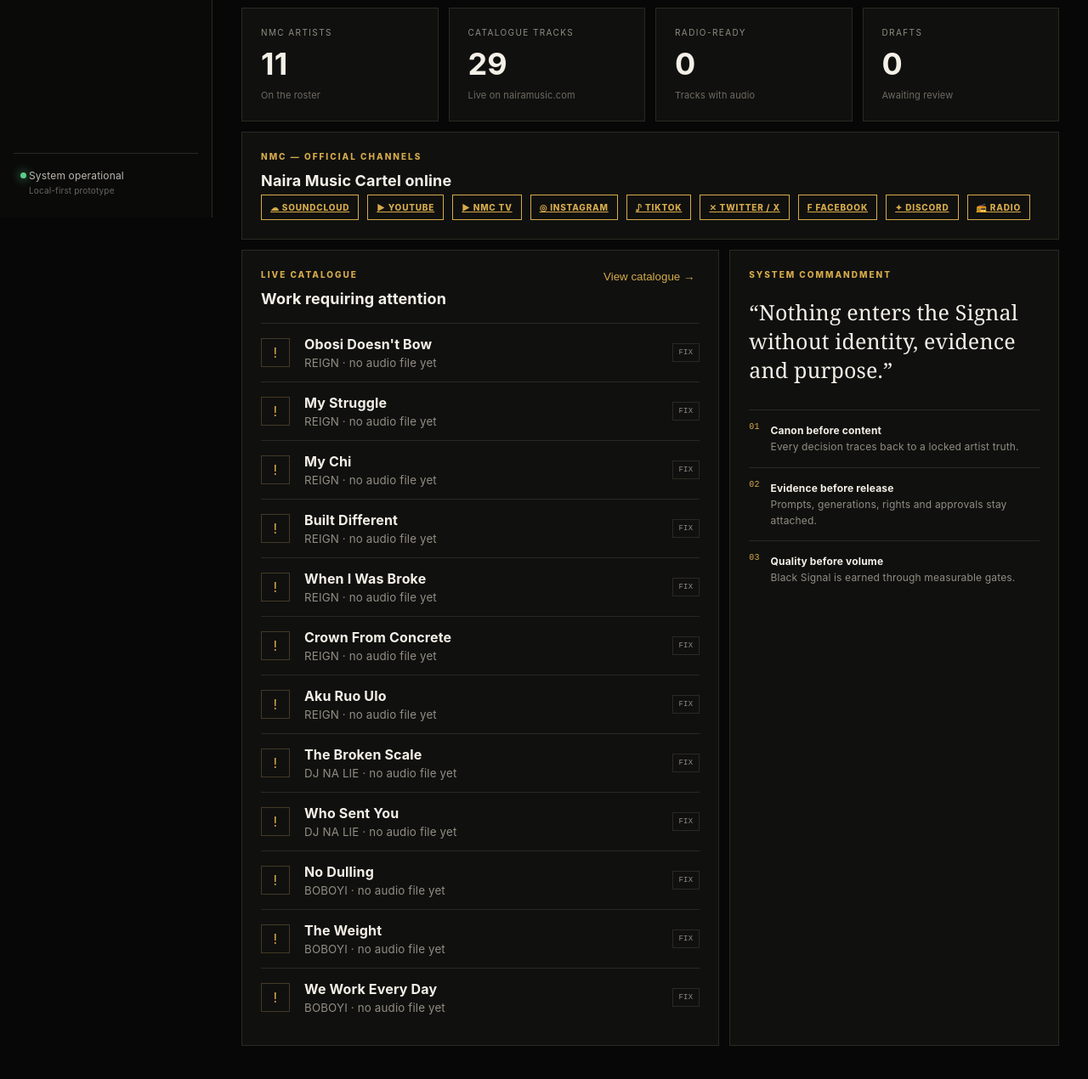
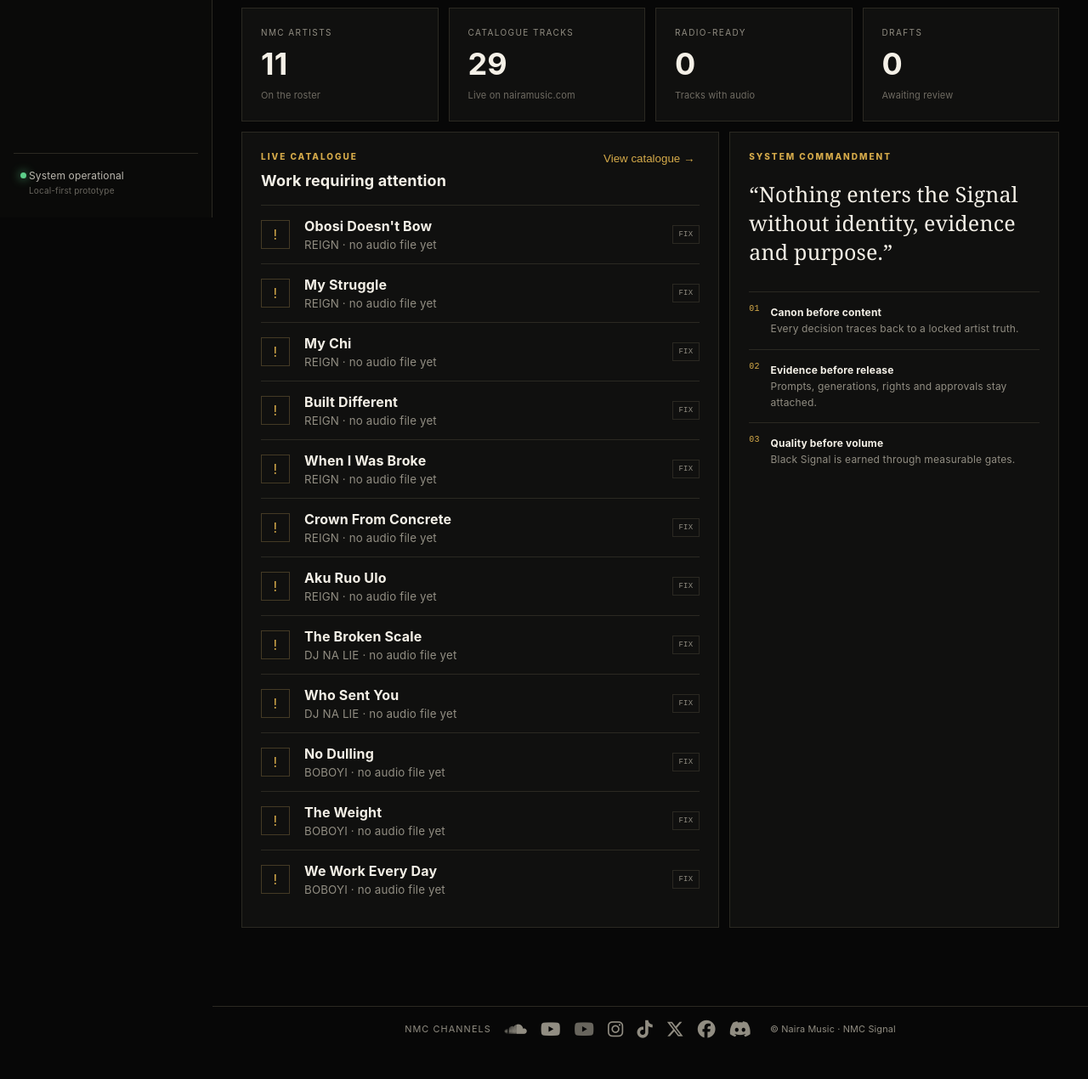
Before and after one commit to nairamusic/signal-os, a website: page index.html in a window 1280 px wide. Shown: the part 544-1814 px from the top of the page at 85% size. After the commit the page ends 1782 px from the top, so only its background shows below. Drawn offline with Linux system fonts and the light colour scheme; no server answers.

Commit message:
Add persistent footer with NMC social channel icons (Font Awesome brands: SoundCloud/YouTube/NMC TV/Instagram/TikTok/X/Facebook/Discord); remove redundant Command channels row

```diff
--- a/index.html
+++ b/index.html
@@ -5,6 +5,7 @@
   <meta name="viewport" content="width=device-width,initial-scale=1">
   <meta name="theme-color" content="#070707">
   <title>SIGNAL//OS — Naira Music Creative Intelligence</title>
+  <link rel="stylesheet" href="https://cdnjs.cloudflare.com/ajax/libs/font-awesome/6.5.2/css/all.min.css">
   <link rel="stylesheet" href="styles.css">
   <link rel="stylesheet" href="structure.css">
   <link rel="stylesheet" href="rotation.css">
@@ -15,6 +16,13 @@
   <link rel="stylesheet" href="radio.css">
   <link rel="stylesheet" href="catalogue.css">
   <link rel="stylesheet" href="settings.css">
+  <style>
+    .app-foot{display:flex;align-items:center;gap:16px;justify-content:center;flex-wrap:wrap;padding:16px 12px;border-top:1px solid var(--line,#2a2a1f);margin-top:22px}
+    .app-foot .foot-label{font-size:.68rem;letter-spacing:.1em;text-transform:uppercase;color:var(--muted,#9a8f6f)}
+    .app-foot .foot-copy{font-size:.68rem;color:var(--muted,#9a8f6f);margin-left:6px}
+    .social-ic{color:var(--muted,#9a8f6f);font-size:1.3rem;text-decoration:none;transition:color .15s,transform .15s;display:inline-flex}
+    .social-ic:hover{color:var(--gold,#d8b45a);transform:translateY(-1px)}
+  </style>
 </head>
 <body>
   <div class="shell">
@@ -70,20 +78,6 @@
           <article><small>Radio-ready</small><strong id="blackMetric">—</strong><em>Tracks with audio</em></article>
           <article><small>Drafts</small><strong id="rightsMetric">—</strong><em>Awaiting review</em></article>
         </div>
-        <article class="panel" style="margin-bottom:12px">
-          <div class="panel-head"><div><p class="eyebrow">NMC — OFFICIAL CHANNELS</p><h2>Naira Music Cartel online</h2></div></div>
-          <div style="display:flex;gap:10px;flex-wrap:wrap;margin-top:6px">
-            <a class="button ghost small" href="https://soundcloud.com/nairamusic-nmc" target="_blank" rel="noopener">☁ SoundCloud</a>
-            <a class="button ghost small" href="https://www.youtube.com/@NairaMusicCartel" target="_blank" rel="noopener">▶ YouTube</a>
-            <a class="button ghost small" href="https://www.youtube.com/@NairaMusicTV" target="_blank" rel="noopener">▶ NMC TV</a>
-            <a class="button ghost small" href="https://instagram.com/nairamusicartel" target="_blank" rel="noopener">◎ Instagram</a>
-            <a class="button ghost small" href="https://www.tiktok.com/@NairaMusicCartel" target="_blank" rel="noopener">♪ TikTok</a>
-            <a class="button ghost small" href="https://x.com/Nairamusic" target="_blank" rel="noopener">✕ Twitter / X</a>
-            <a class="button ghost small" href="https://www.facebook.com/nairamusic" target="_blank" rel="noopener">f Facebook</a>
-            <a class="button ghost small" href="https://discord.gg/bvTZWcZXVa" target="_blank" rel="noopener">✦ Discord</a>
-            <a class="button ghost small" href="https://nairamusic.com/radio/" target="_blank" rel="noopener">📻 Radio</a>
-          </div>
-        </article>
         <div class="grid two">
           <article class="panel">
             <div class="panel-head"><div><p class="eyebrow">LIVE CATALOGUE</p><h2>Work requiring attention</h2></div><button class="text-button" data-jump="catalogue">View catalogue →</button></div>
@@ -487,6 +481,18 @@
           <article class="panel settings-custody"><div class="panel-head"><div><p class="eyebrow">DATA CUSTODY</p><h2>Persistence &amp; recovery</h2><p>SIGNAL//OS state saves to nairamusic.com and this browser. Export a snapshot before major changes.</p></div><div class="settings-card-actions"><button class="button ghost" type="button" id="syncNow">Save snapshot</button><button class="button ghost" type="button" id="downloadBackup">Download backup</button></div></div><div class="custody-grid"><div><small>SERVER STORAGE</small><strong id="storageState">CHECKING</strong><span>Synced to nairamusic.com</span></div><div><small>LAST SAVED</small><strong id="lastSaved">—</strong><span>Browser and server synchronised</span></div><div><small>RECORDS</small><strong id="recordCount">—</strong><span>Artists, tracks and audit events</span></div></div><div class="settings-card-actions" style="margin-top:12px"><button class="button ghost" type="button" id="exportSettingsBackup">Export full backup</button><button class="button" type="submit">Save settings</button></div></article>
         </form>
       </section>
+      <footer class="app-foot">
+        <span class="foot-label">NMC Channels</span>
+        <a href="https://soundcloud.com/nairamusic-nmc" target="_blank" rel="noopener" class="social-ic" title="SoundCloud" aria-label="SoundCloud"><i class="fa-brands fa-soundcloud"></i></a>
+        <a href="https://www.youtube.com/@NairaMusicCartel" target="_blank" rel="noopener" class="social-ic" title="YouTube" aria-label="YouTube"><i class="fa-brands fa-youtube"></i></a>
+        <a href="https://www.youtube.com/@NairaMusicTV" target="_blank" rel="noopener" class="social-ic" title="NMC TV" aria-label="NMC TV"><i class="fa-brands fa-youtube" style="opacity:.7"></i></a>
+        <a href="https://instagram.com/nairamusicartel" target="_blank" rel="noopener" class="social-ic" title="Instagram" aria-label="Instagram"><i class="fa-brands fa-instagram"></i></a>
+        <a href="https://www.tiktok.com/@NairaMusicCartel" target="_blank" rel="noopener" class="social-ic" title="TikTok" aria-label="TikTok"><i class="fa-brands fa-tiktok"></i></a>
+        <a href="https://x.com/Nairamusic" target="_blank" rel="noopener" class="social-ic" title="Twitter / X" aria-label="Twitter / X"><i class="fa-brands fa-x-twitter"></i></a>
+        <a href="https://www.facebook.com/nairamusic" target="_blank" rel="noopener" class="social-ic" title="Facebook" aria-label="Facebook"><i class="fa-brands fa-facebook"></i></a>
+        <a href="https://discord.gg/bvTZWcZXVa" target="_blank" rel="noopener" class="social-ic" title="Discord" aria-label="Discord"><i class="fa-brands fa-discord"></i></a>
+        <span class="foot-copy">© Naira Music · NMC Signal</span>
+      </footer>
     </main>
   </div>
   <dialog class="modal" id="artistDialog" aria-labelledby="artistDialogTitle">
```
